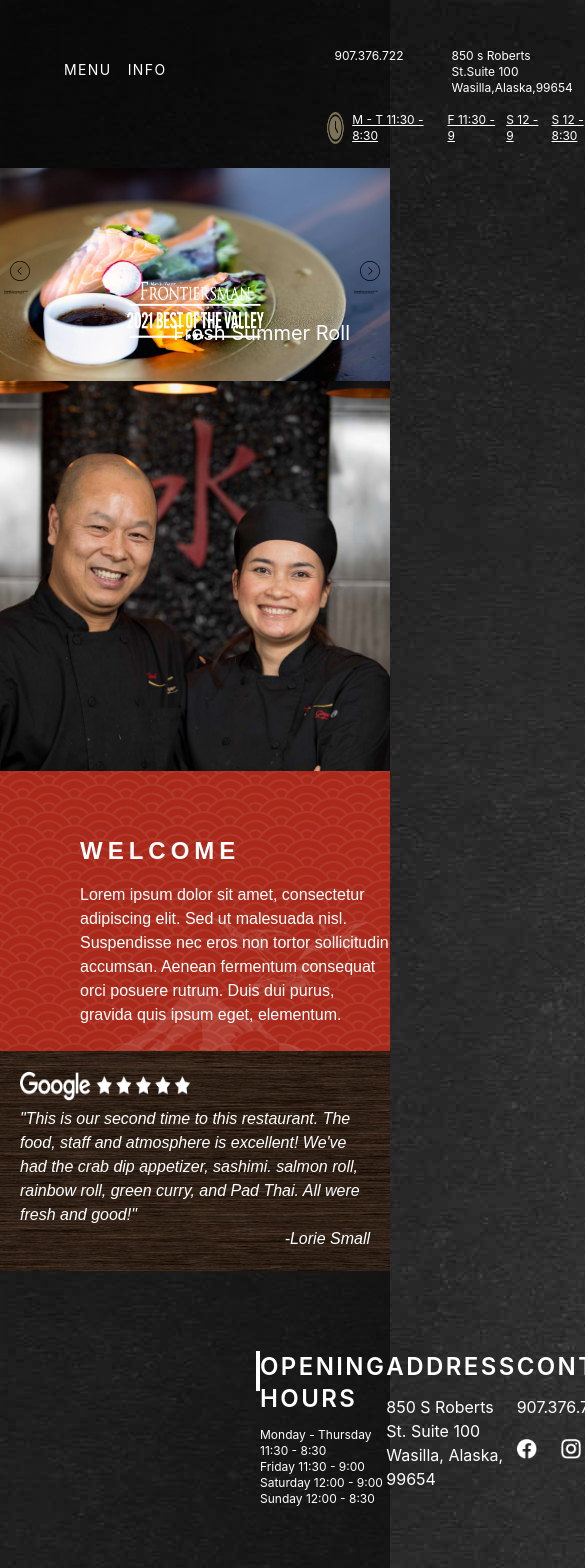
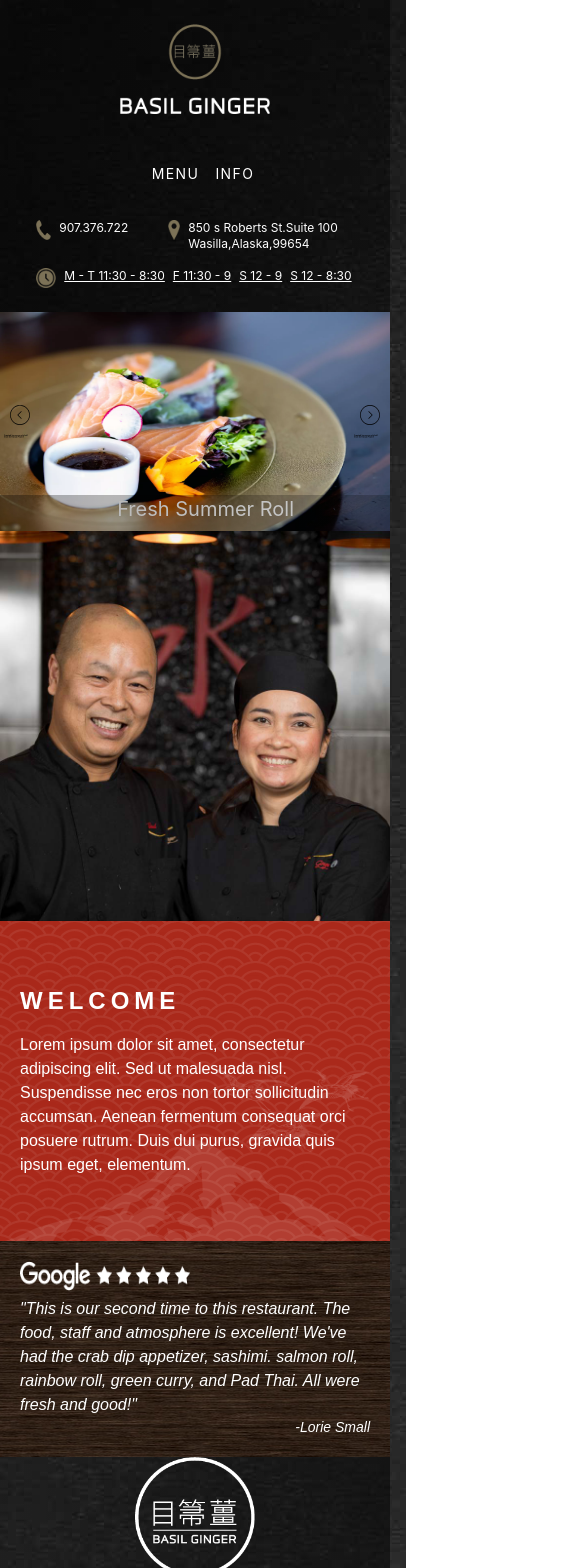
Before and after one commit to chafin123/TRM, a Next.js app: page / in a window 390 px wide. Shown: the top 1568 px of the page, 585 px wide, since content can reach past the window. Built offline with nearby package versions, Linux system fonts and the light colour scheme; a web font is replaced by a local one.

Commit message:
just need to fixed tablet size

```diff
--- a/components/organism/Carousel.js
+++ b/components/organism/Carousel.js
@@ -36,6 +36,7 @@ const Carousel = () => {
                     />
                     <span className={styles.screenReader}>Previous</span>
                     </button>
+                    <div className={styles.carouselGradient}></div>
                     <div className={styles.logo}>
                         <Image
                             src="/icons/frontiersman-award.png"
--- a/pages/index.js
+++ b/pages/index.js
@@ -5,25 +5,24 @@ import styles from '../styles/Home.module.css'
 import Welcome from '../components/organism/Welcome'
 import Review from '../components/organism/Review'
 import Footer from '../components/organism/Footer'
-import Image from 'next/image'
 
 export default function Home() {
   return (
     <div className={styles.container}>
       <Head>
-        <title>Create Next App</title>
-        <meta name="description" content="Generated by create next app" />
+        <title>Basil Ginger</title>
+        <meta name="description" content="Basil Ginger" />
         <link rel="icon" href="/favicon.ico" />
         <link rel="stylesheet" href="https://use.typekit.net/vbe1upt.css"></link>
       </Head>
-      <Header className={styles.header}/>
+      <Header/>
 
       <main className={styles.main}>
-        <Carousel className={styles.Carousel}/>
+        <Carousel/>
         <Welcome/>
         <Review />
+        <Footer />
       </main>
-      <Footer />
     </div>
   )
 }
--- a/styles/Carousel.module.css
+++ b/styles/Carousel.module.css
@@ -1,5 +1,5 @@
 .carouselOuter {
-    @apply w-full mb-[-6px];
+    @apply w-full ;
 
     & > .carouselInner {
         @apply relative w-full h-full overflow-hidden;
@@ -10,7 +10,7 @@
             @apply flex justify-between absolute top-0 left-0 w-full h-full;
 
             & > .prevButton {
-                @apply  text-white w-10 h-full text-center z-10 p-0 m-0 transition-all ease-in-out duration-300;
+                @apply  text-white w-10 h-full text-center z-10 p-0 m-0;
 
                 & > span {
                     @apply hidden;
@@ -18,14 +18,18 @@
             }
 
             & > .nextButton {
-                @apply  text-white w-10 h-full text-center z-10 p-0 m-0 transition-all ease-in-out duration-300;
+                @apply  text-white w-10 h-full text-center z-10 p-0 m-0;
 
                 & > span {
                     @apply hidden;
                 }
             }
             & > .logo {
-                @apply  pb-10 self-end z-10;
+                @apply  pb-10 self-end z-10 invisible md:visible;
+            }
+
+            & > .carouselGradient {
+                @apply absolute left-0 bottom-0 bg-gradient-to-r from-black/[0.3] to-black/[0.2] lg:from-black w-full h-1/6 z-10;
             }
         }
 
@@ -40,7 +44,7 @@
                 }
 
                 & > .carouselImageText {
-                    @apply text-white right-10 bottom-10 absolute text-xl ;
+                    @apply text-white right-24 md:right-10 bottom-2 md:bottom-10 absolute text-xl;
                 }
 
 
--- a/styles/Footer.module.css
+++ b/styles/Footer.module.css
@@ -1,5 +1,5 @@
 .footerContainer {
-    @apply flex md:flex-row relative justify-between w-full text-white px-44 py-20 bg-gradient-to-r from-black/[0.08] to-black/[0.5];
+    @apply flex flex-col md:flex-row relative lg:justify-between w-full text-white px-5 md:px-10 lg:px-44 lg:py-20 bg-gradient-to-r from-black/[0.08] to-black/[0.5];
 
     & > div {
 
@@ -13,7 +13,7 @@
     }
 
     & > .logoContainer {
-        @apply border-r-4 border-white pr-20 items-center pt-4 h-fit;
+        @apply lg:border-r-4 border-white lg:pr-20 self-center md:pt-4 h-fit;
     }
 
     & > .contact {
--- a/styles/Header.module.css
+++ b/styles/Header.module.css
@@ -1,8 +1,8 @@
 .header{
-    @apply flex justify-between w-full py-4 bg-gradient-to-r from-black/[0.6] to-black/[0.4];
+    @apply flex flex-col md:flex-row justify-center items-center lg:justify-between w-full py-4 bg-gradient-to-r from-black/[0.6] to-black/[0.4] md:order-1;
 
     & > .navigation {
-        @apply text-white px-12 pt-10 flex pr-40;
+        @apply text-white lg:px-12 pt-10 flex lg:pr-40 order-2 md:order-1;
 
         & > p {
             @apply ml-4 my-1 tracking-widest text-sm;
@@ -10,11 +10,11 @@
     }
 
     & > .logo {
-        @apply pt-2;
+        @apply pt-2 order-1 md:order-2;
     }
 
     & > .info {
-        @apply flex-col flex-wrap w-fit mt-8;
+        @apply flex-col flex-wrap w-fit mt-8 order-3 pl-6 lg:pl-0;
 
         & > div {
             @apply flex w-fit justify-between;
--- a/styles/Home.module.css
+++ b/styles/Home.module.css
@@ -3,118 +3,3 @@
   @apply 2xl:px-0 flex flex-1 flex-col h-full w-full mx-auto items-center;
   min-height: 100vh;
 }
-.footer {
-  display: flex;
-  flex: 1;
-  padding: 2rem 0;
-  border-top: 1px solid #eaeaea;
-  justify-content: center;
-  align-items: center;
-}
-
-.footer a {
-  display: flex;
-  justify-content: center;
-  align-items: center;
-  flex-grow: 1;
-}
-
-.title a {
-  color: #0070f3;
-  text-decoration: none;
-}
-
-.title a:hover,
-.title a:focus,
-.title a:active {
-  text-decoration: underline;
-}
-
-.title {
-  margin: 0;
-  line-height: 1.15;
-  font-size: 4rem;
-}
-
-.title,
-.description {
-  text-align: center;
-}
-
-.description {
-  margin: 4rem 0;
-  line-height: 1.5;
-  font-size: 1.5rem;
-}
-
-.code {
-  background: #fafafa;
-  border-radius: 5px;
-  padding: 0.75rem;
-  font-size: 1.1rem;
-  font-family: Menlo, Monaco, Lucida Console, Liberation Mono, DejaVu Sans Mono,
-    Bitstream Vera Sans Mono, Courier New, monospace;
-}
-
-.grid {
-  display: flex;
-  align-items: center;
-  justify-content: center;
-  flex-wrap: wrap;
-  max-width: 800px;
-}
-
-.card {
-  margin: 1rem;
-  padding: 1.5rem;
-  text-align: left;
-  color: inherit;
-  text-decoration: none;
-  border: 1px solid #eaeaea;
-  border-radius: 10px;
-  transition: color 0.15s ease, border-color 0.15s ease;
-  max-width: 300px;
-}
-
-.card:hover,
-.card:focus,
-.card:active {
-  color: #0070f3;
-  border-color: #0070f3;
-}
-
-.card h2 {
-  margin: 0 0 1rem 0;
-  font-size: 1.5rem;
-}
-
-.card p {
-  margin: 0;
-  font-size: 1.25rem;
-  line-height: 1.5;
-}
-
-.logo {
-  height: 1em;
-  margin-left: 0.5rem;
-}
-
-@media (max-width: 600px) {
-  .grid {
-    width: 100%;
-    flex-direction: column;
-  }
-}
-
-@media (prefers-color-scheme: dark) {
-  .card,
-  .footer {
-    border-color: #222;
-  }
-  .code {
-    background: #111;
-  }
-  .logo img {
-    filter: invert(1);
-  }
-}
--- a/styles/Review.module.css
+++ b/styles/Review.module.css
@@ -1,5 +1,5 @@
 .reviewContainer {
-    @apply relative justify-center items-center w-full mt-[-40px] flex flex-row bg-[url('/images/bg-images/wood-bg.jpg')] bg-bottom bg-no-repeat ;
+    @apply relative justify-center items-center w-full flex flex-row bg-[url('/images/bg-images/wood-bg.jpg')] bg-bottom bg-no-repeat ;
 
     & > .bowlContainer {
         @apply  absolute -left-28 top-1 invisible md:visible;
@@ -7,7 +7,7 @@
     }
 
     & > .review {
-        @apply flex flex-col md:w-1/5 m-5 lg:m-20 italic;
+        @apply flex flex-col md:w-2/6 p-5 lg:p-12 italic;
 
         & > .logoContainer {
             @apply w-fit;
@@ -21,12 +21,12 @@
             @apply text-white font-nova-sans flex flex-col;
 
             & > .author {
-                @apply place-self-end;
+                @apply place-self-end text-sm;
             }
         }
     }
 
     & > .sushiContainer {
-    @apply absolute -right-4 top-24 z-10 invisible md:visible ;
+    @apply absolute -right-4 top-24 z-10 invisible lg:visible ;
     }
 }
--- a/styles/Welcome.module.css
+++ b/styles/Welcome.module.css
@@ -8,7 +8,7 @@
         @apply bg-[#B12A1B] w-full relative flex flex-row bg-[url('/images/bg-images/welcome-bg-waves.png')] bg-opacity-95;
 
         & > .textBlock {
-            @apply md:w-2/5 py-16 pl-20 text-white;
+            @apply md:w-2/5 py-16 px-5 lg:pl-20 text-white;
 
             & > h2 {
                 @apply text-2xl tracking-[5px] font-nova-sans font-bold;
```
